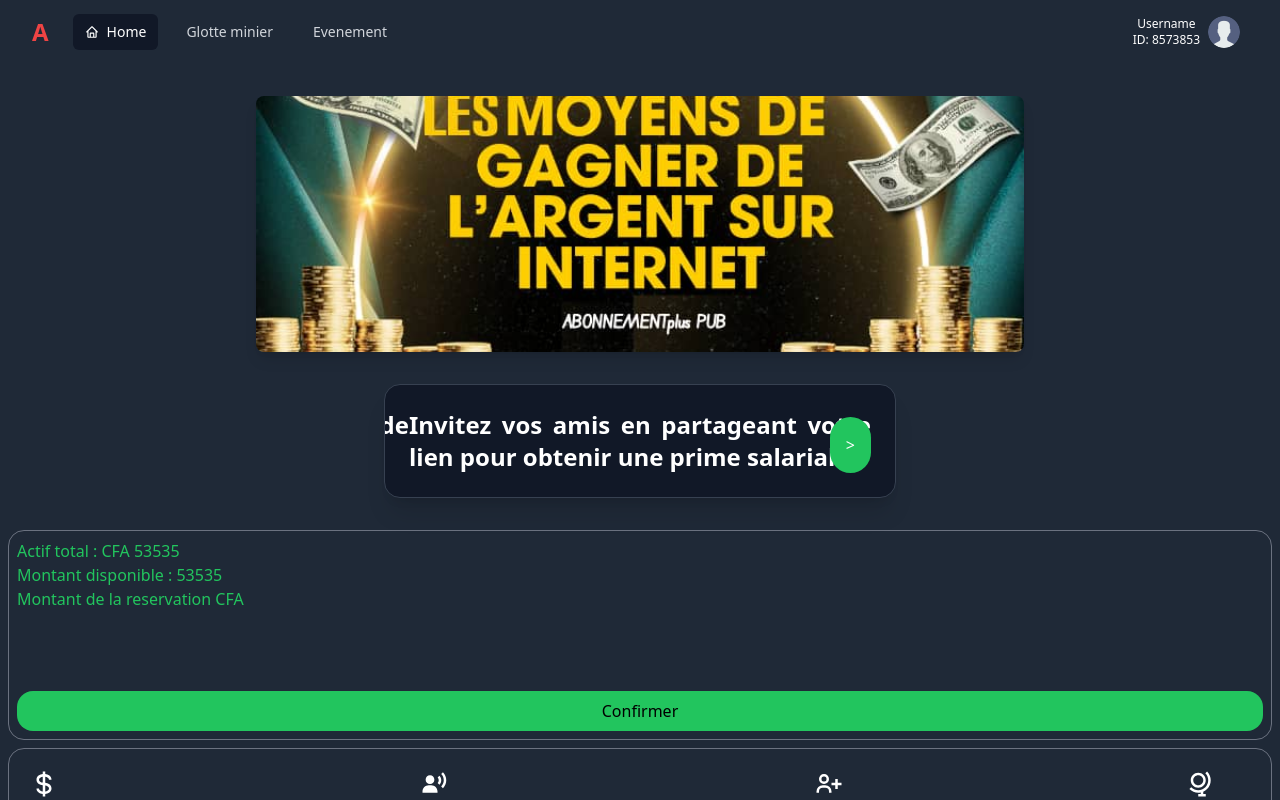
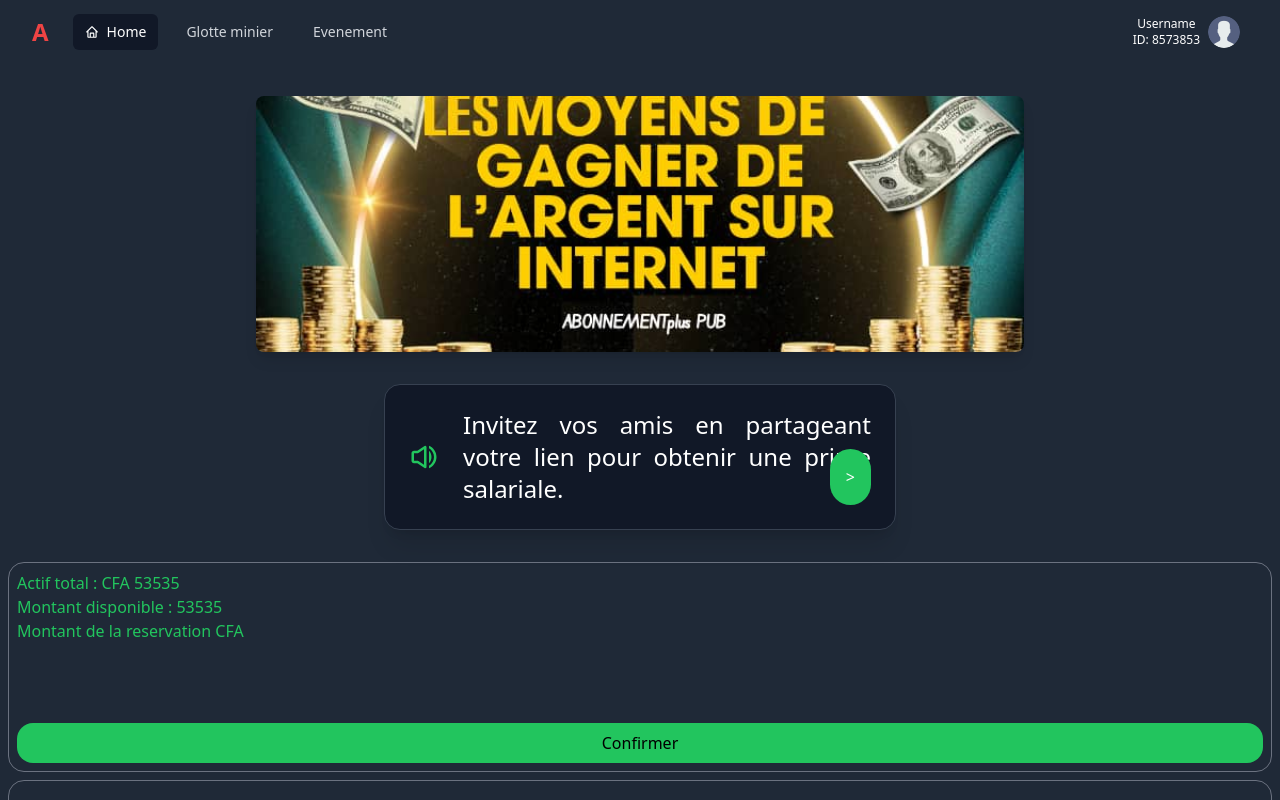
Before and after one commit to TechSupport84/abonnement, a React (Vite) app: page / in a window 1280 px wide. Shown: the top 800 px of the page. Built offline with nearby package versions, Linux system fonts and the light colour scheme.

Commit message:
updated  all pagesd

```diff
--- a/src/pages/HomePage.jsx
+++ b/src/pages/HomePage.jsx
@@ -12,11 +12,16 @@
   ]);
 
   const [currentIndex, setCurrentIndex] = useState(0);
+  const [showText, setShowText] = useState(false);
 
   useEffect(() => {
     const interval = setInterval(() => {
-      setCurrentIndex((prevIndex) => (prevIndex + 1) % slices.length);
-    }, 3000);
+      setShowText(false); // Hide text before transition
+      setTimeout(() => {
+        setCurrentIndex((prevIndex) => (prevIndex + 1) % slices.length);
+        setShowText(true); // Show text after transition
+      }, 500); // Short delay to hide text before transitioning
+    }, 3000); // Change slice every 3 seconds
 
     return () => clearInterval(interval);
   }, [slices.length]);
@@ -24,6 +29,7 @@
   const handleCustomize = () => {
     setCustomize((prevCustomize) => !prevCustomize);
     setCurrentIndex(0);
+    setShowText(false); // Hide text when customizing
     shuffleSlices();
   };
 
@@ -38,11 +44,15 @@
         <SlicePage />
       </div>
 
-      <div className="border rounded-2xl border-gray-700 overflow-hidden w-full max-w-lg mx-auto bg-gray-900 p-6 mt-8 relative mb-8 shadow-xl">
+      <div className="border rounded-2xl border-gray-700 overflow-hidden w-full max-w-lg mx-auto bg-gray-900 p-2 mt-2 relative mb-8 shadow-xl">
         <div className="flex transition-transform duration-700 ease-in-out" style={{ transform: `translateX(-${currentIndex * 100}%)` }}>
           {slices.map((slice) => (
-            <div key={slice.id} className="flex items-center justify-start w-full flex-shrink-0 gap-6 text-justify">
-              <div className="text-white font-semibold text-xl md:text-2xl leading-snug">{slice.detail}</div>
+            <div
+              key={slice.id}
+              className={`flex items-center justify-start w-full flex-shrink-0 gap-6 text-justify p-4 transition-opacity duration-500 ${showText ? 'opacity-100' : 'opacity-0'}`}
+            >
+              <span>{slice.icons}</span>
+              <div className="text-white text-xl md:text-2xl leading-relaxed ">{slice.detail}</div>
             </div>
           ))}
         </div>
```
